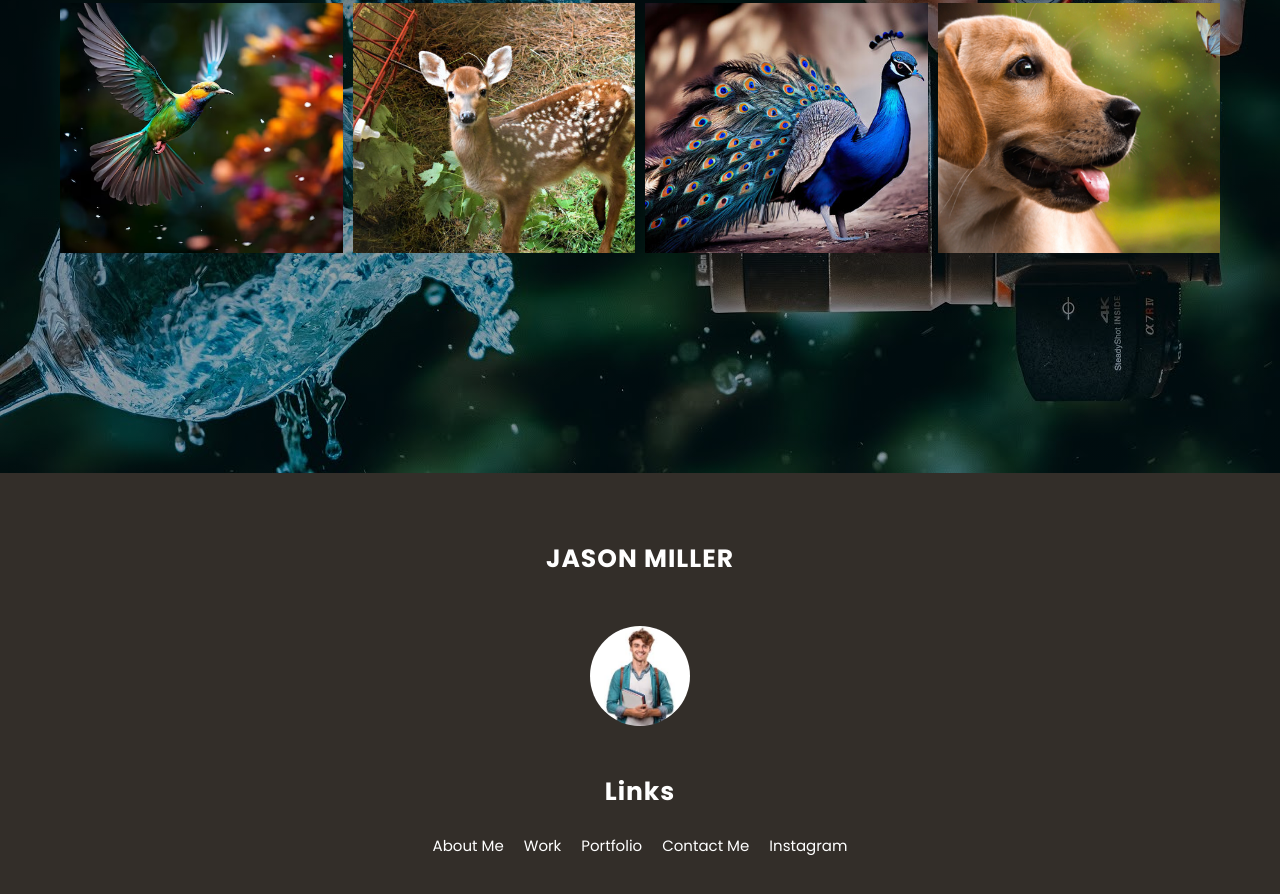
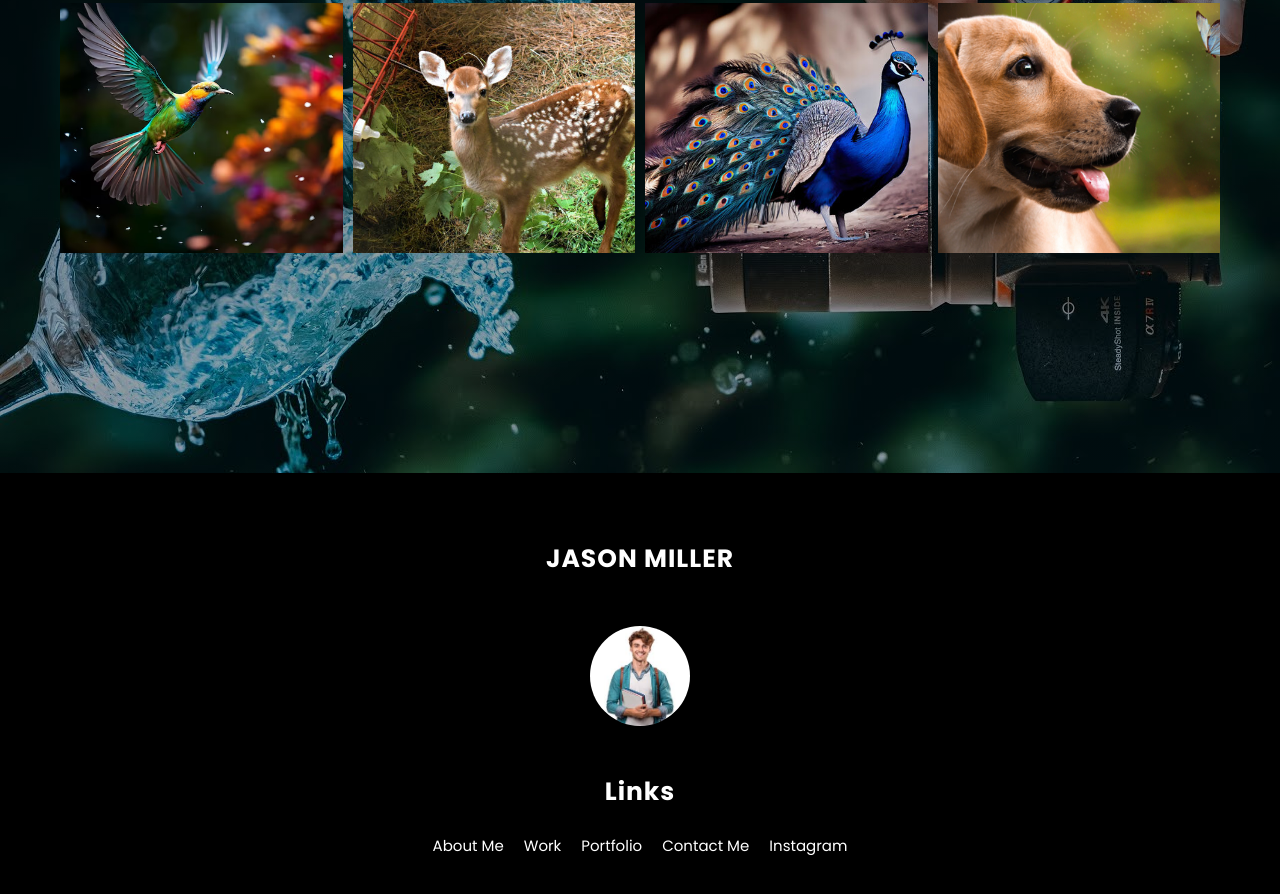
Before and after one commit to bhavanashivade/Photographer-Portfolio-Website, a plain HTML site: page index.html in a window 1280 px wide. Shown: the part 4283-5177 px from the top of the page. Drawn offline with Linux system fonts and the light colour scheme; a script that the page names is missing.

Commit message:
first commit

```diff
--- a/style.css
+++ b/style.css
@@ -435,7 +435,10 @@ h3 {
 
 #footer {
 
-    background-color: var(--dark-color);
+    /* background-color: var(--dark-color); */
+
+    background-color: black;
+
     color: var(--light-color);
 }
 
```
Also changed, not shown: index.html (+22 -0 lines).
